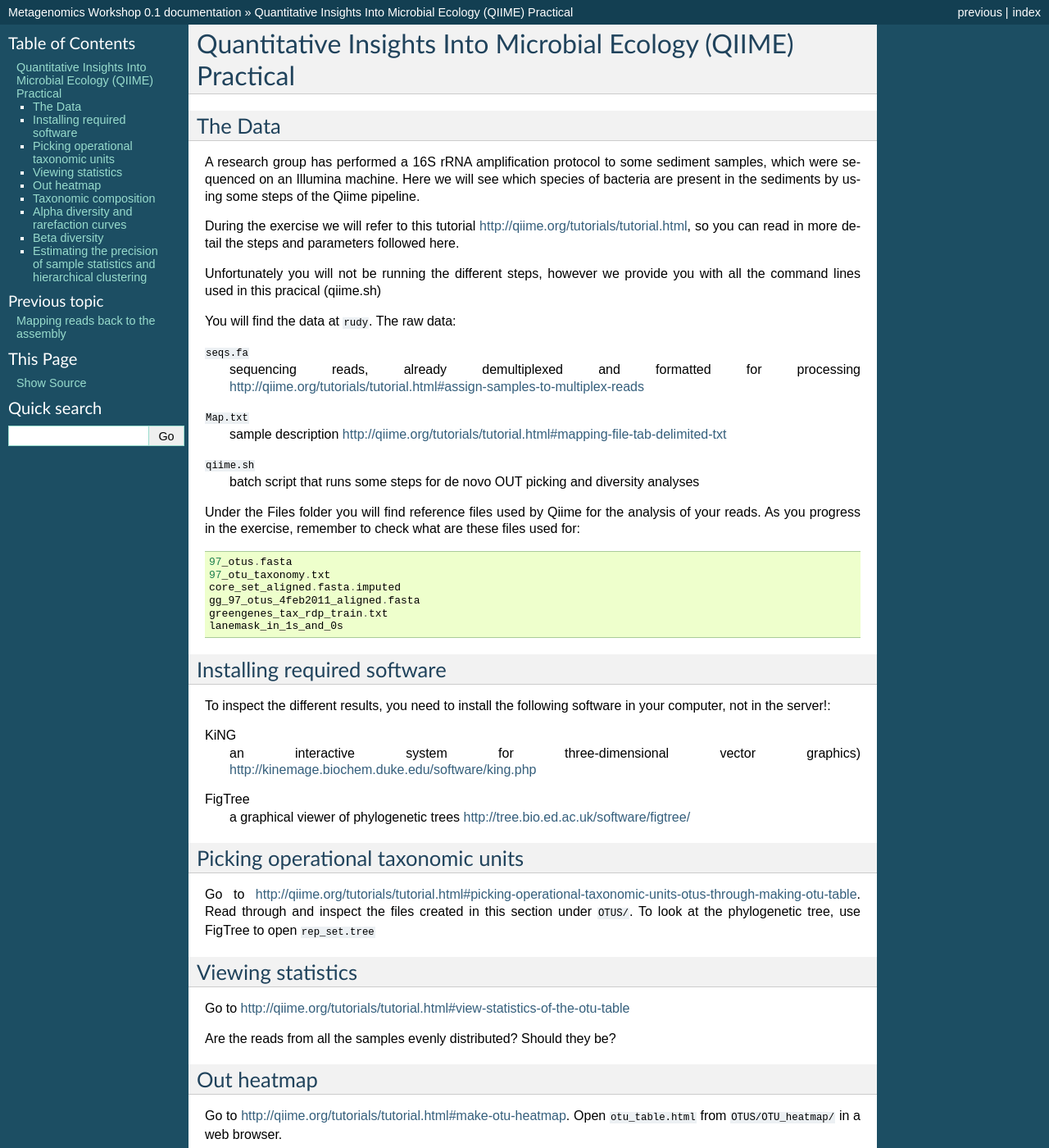
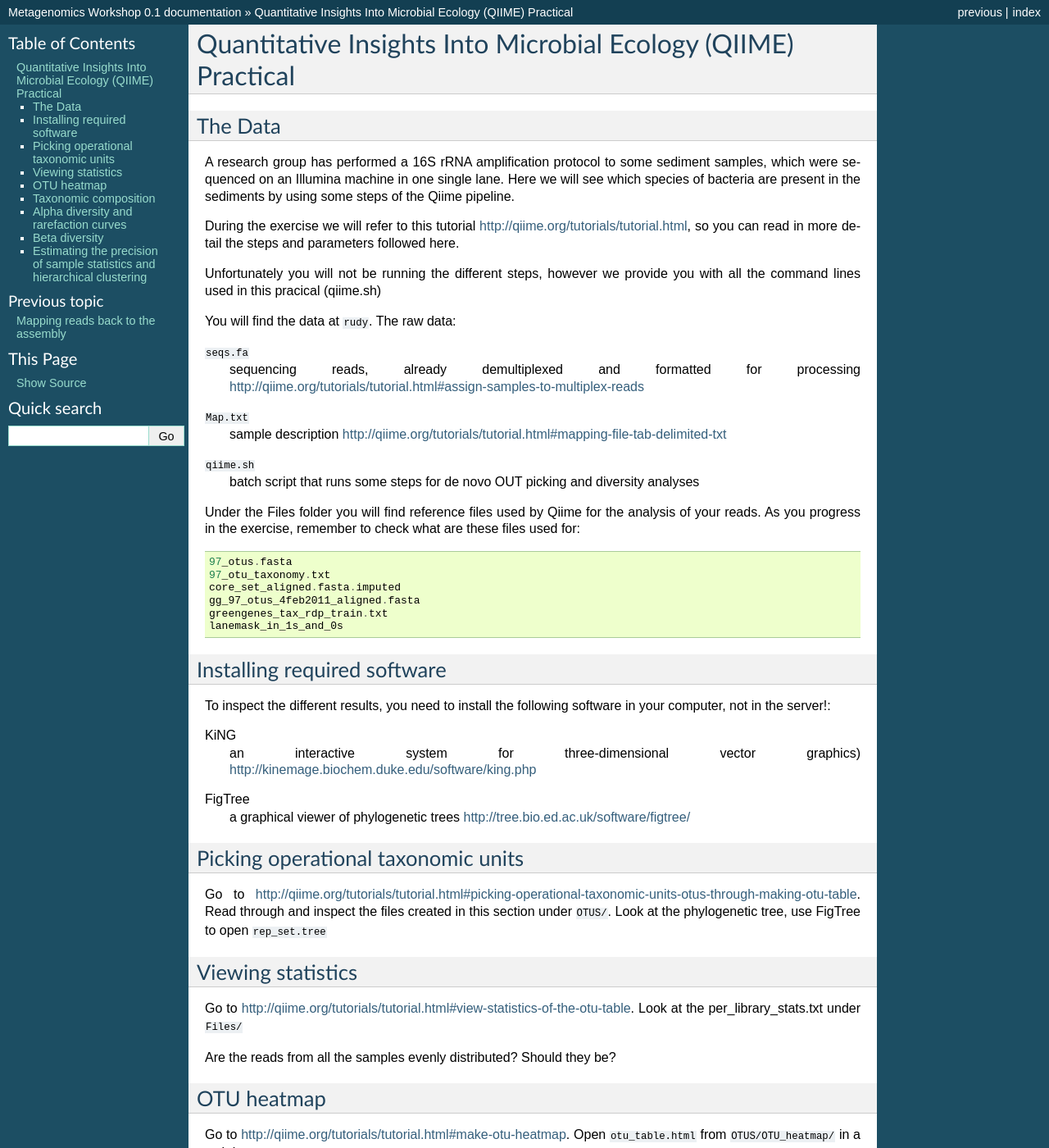
Before and after one commit to inodb/2013-metagenomics-workshop-gbg, a Sphinx documentation site: the page built from source/qiime.rst, in a window 1280 px wide and 1400 px high. Shown: the whole window at 82% size. Built offline with Sphinx 7.4.7, drawn with Linux system fonts in a browser that asks for light colours.

Commit message:
Update qiime.rst
2 more changes.. =)

```diff
--- a/source/qiime.rst
+++ b/source/qiime.rst
@@ -5,7 +5,7 @@ Quantitative Insights Into Microbial Ecology (QIIME) Practical
 The Data
 ========
 A research group has performed a 16S rRNA amplification protocol to some
-sediment samples, which were sequenced on an Illumina machine. Here we will see
+sediment samples, which were sequenced on an Illumina machine in one single lane. Here we will see
 which species of bacteria are present in the sediments by using some steps of
 the Qiime pipeline.
 
@@ -59,18 +59,19 @@ Picking operational taxonomic units
 
 Go to
 http://qiime.org/tutorials/tutorial.html#picking-operational-taxonomic-units-otus-through-making-otu-table.
-Read through and inspect the files created in this section under ``OTUS/``. To look at the
+Read through and inspect the files created in this section under ``OTUS/``. Look at the
 phylogenetic tree, use FigTree
 to open ``rep_set.tree``
 
 Viewing statistics
 ==================
 
-Go to http://qiime.org/tutorials/tutorial.html#view-statistics-of-the-otu-table
+Go to http://qiime.org/tutorials/tutorial.html#view-statistics-of-the-otu-table. Look at the per_library_stats.txt
+under ``Files/``
 
 Are the reads from all the samples evenly distributed? Should they be?
 
-Out heatmap
+OTU heatmap
 ===========
 
 Go to http://qiime.org/tutorials/tutorial.html#make-otu-heatmap. Open ``otu_table.html`` from
```
